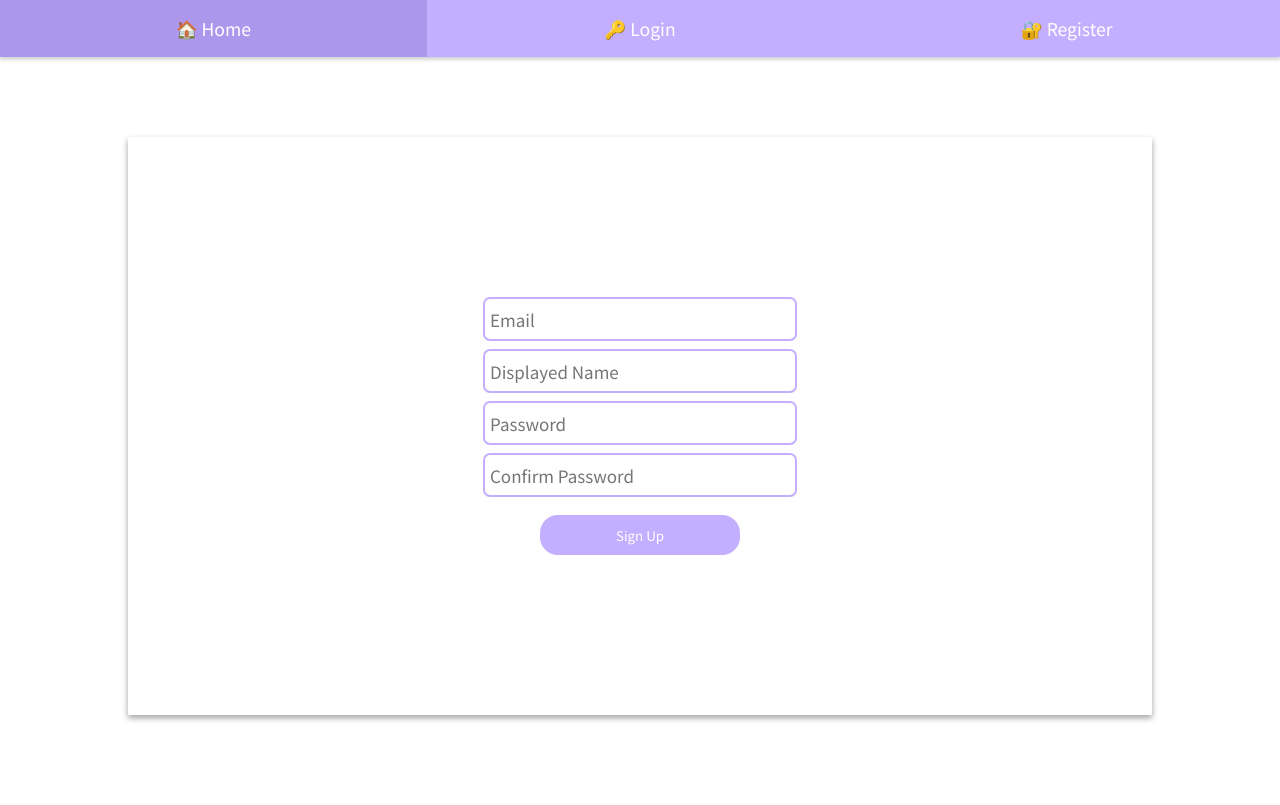
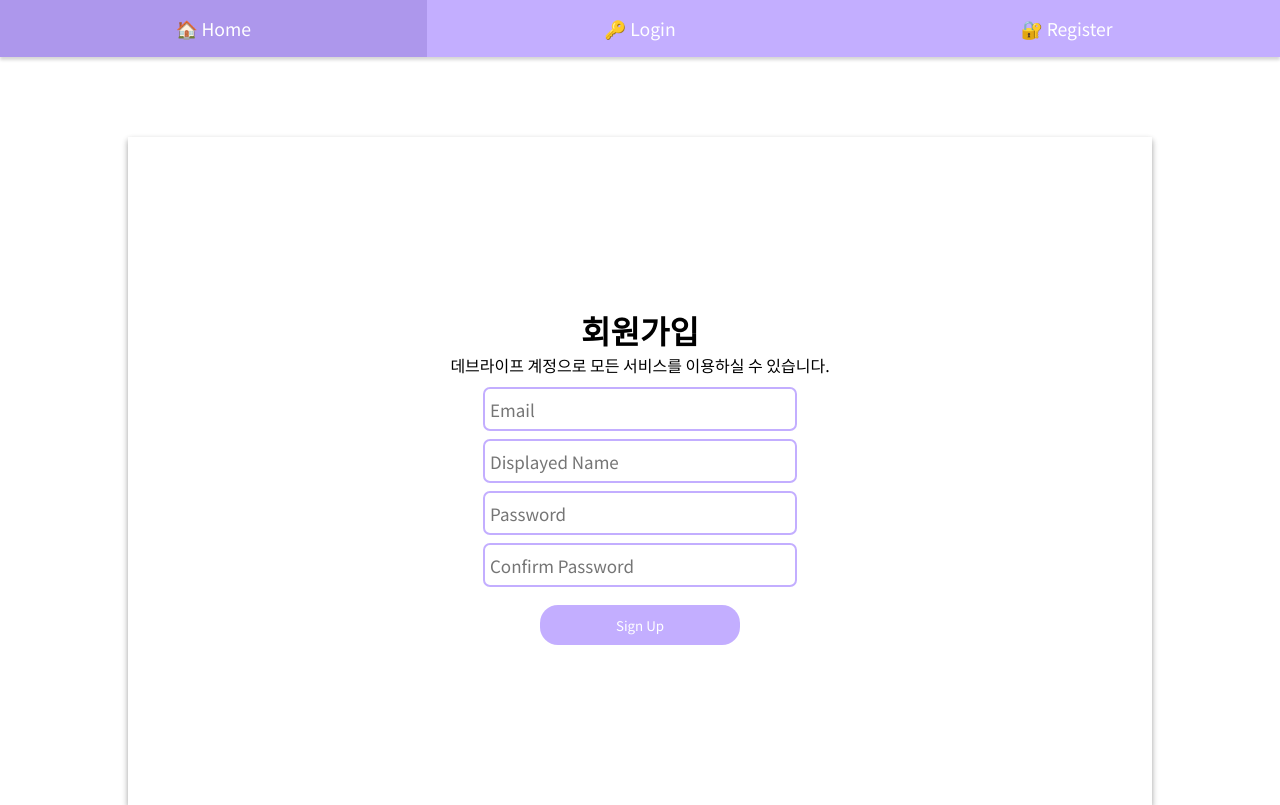
Before and after one commit to 5tarlight/devpub-frontend, a React (Create React App) app: page /register in a window 1280 px wide. Built offline with nearby package versions, Linux system fonts and the light colour scheme.

Commit message:
register title

```diff
--- a/src/components/auth/RegisterForm/RegisterForm.scss
+++ b/src/components/auth/RegisterForm/RegisterForm.scss
@@ -35,3 +35,7 @@
   background-color: $theme-color-1;
   transform: scale(1.1);
 }
+
+.register-title {
+  margin: 10px;
+}
--- a/src/components/auth/RegisterForm/RegisterForm.tsx
+++ b/src/components/auth/RegisterForm/RegisterForm.tsx
@@ -107,6 +107,10 @@ const RegisterForm: FC = () => {
 
   return (
     <div className={cx('register-form')}>
+      <div className={cx('register-title')}>
+        <h1>회원가입</h1>
+        <p>데브라이프 계정으로 모든 서비스를 이용하실 수 있습니다.</p>
+      </div>
       <AuthInput
         err={emailMsg}
         type={'email'}
```
